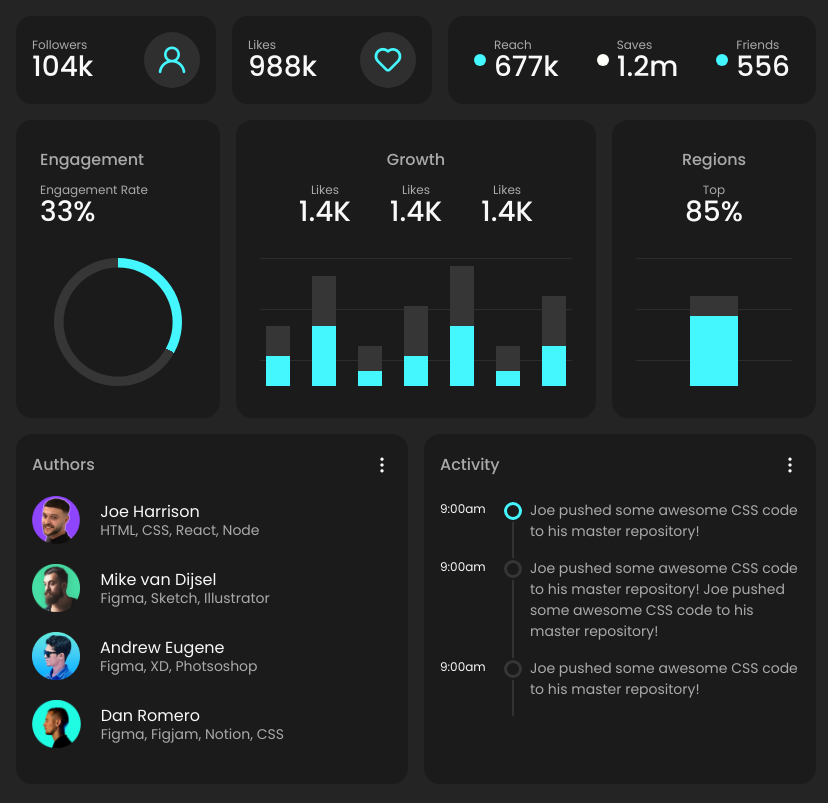
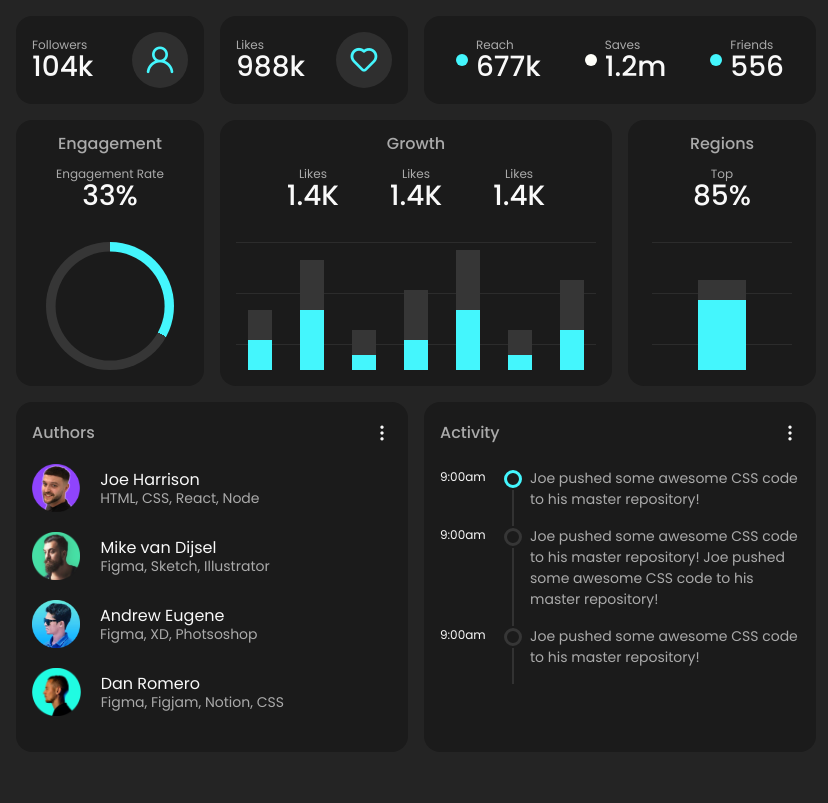
Before and after one commit to Punptts/DashboardJoe, a plain HTML site: page index.html in a window 1280 px wide. Shown: the whole page, without its empty margins (224-1052 px from the left). Drawn offline with nearby package versions, Linux system fonts and the light colour scheme.

Commit message:
completed part 4

```diff
--- a/index.html
+++ b/index.html
@@ -2,16 +2,19 @@
 <html lang="en">
     <head>
         <title>HTML CSS Dashboard</title>
+        <meta name="viewport" content="width=device-width, initial-scale=1.0">
         <link rel="stylesheet" href="https://unicons.iconscout.com/release/v4.0.0/css/line.css">
         <link rel="preconnect" href="https://fonts.googleapis.com">
         <link rel="preconnect" href="https://fonts.gstatic.com" crossorigin>
         <link href="https://fonts.googleapis.com/css2?family=Poppins:wght@400;500;600;700&display=swap" rel="stylesheet">
-        <link rel="stylesheet" href="styles.css">
+        <link rel="stylesheet" href="styles/reset.css">
+        <link rel="stylesheet" href="styles/layout.css">
+        <link rel="stylesheet" href="styles/shared.css">
+        <link rel="stylesheet" href="styles/cards.css">
     </head>
     <body>
         <div class="container">
-            <div class="row">
-            <div class="card card-headline">
+            <div class="card card-headline card-headline1">
                 <div>
                 <h4 class="card-h4">
                     Followers
@@ -22,7 +25,7 @@
                 </div>
                 <span class="card-headline-icon uil uil-user"></span>
             </div>
-            <div class="card card-headline">
+            <div class="card card-headline card-headline2">
                 <div>
                 <h4 class="card-h4">
                     Likes
@@ -68,8 +71,6 @@
                     </div>
                 </div>
             </div>
-            </div>
-            <div class="row">
             <div class="card has-extra-padding card-progress">
                 <div>
                     <h3 class="card-h3">
@@ -162,8 +163,6 @@
                     </div>
                 </div>
             </div>
-            </div>
-            <div class="row">
             <div class="card card-author">
                 <header class="card-header">
                     <h3 class="card-h3 no-bottom-margin">
@@ -257,6 +256,5 @@
                 </div>
             </div>
         </div>
-        </div>
     </body>
 </html>
--- a/styles.css
+++ /dev/null
@@ -1,366 +0,0 @@
-/* Variables */
-
-:root {
-  --color-primary: #44f6fd;
-  --color-secondary: #fffffa;
-  --color-default: #363636;
-
-  --color-background: #242424;
-  --color-card: #1b1b1b;
-
-  --color-text: #f9f9f9;
-  --color-label: #aaaaaa;
-  --color-disable: #888888;
-
-  --length-md1: 1rem;
-  --length-md2: 1.25rem;
-  --length-md3: 1.5rem;
-}
-
-/* Reset */
-
-body {
-  margin: 0%;
-  font-family: "Poppins", Arial, sans-serif;
-  background: var(--color-background);
-  color: var(--color-text);
-
-}
-
-h1,h2,h3,h4,h5,h6 {
-margin: 0%;
-line-height: 1;
-}
-
-/* Shared Components */
-
-/* Layout component */
-
-.container {
-  padding: 1rem;
-}
-
-@media only screen and (min-width: 800px) {
-  .container {
-    width: 800px;
-    margin: 0 auto;
-  }
-}
-
-@media only screen and (min-width: 800px) {
-  .row {
-    display: flex;
-    gap: 1rem;
-  }
-}
-
-/* Card component */
-
-.card {
-  flex-grow: 1;
-  padding: 1rem;
-  margin-bottom: 1rem;
-  background: var(--color-card);
-  border-radius: 1rem;
-}
-
-.card.has-extra-padding {
-  padding: 2rem 1.5rem;
-}
-
-.card-header {
-  display: flex;
-  align-items: center;
-  justify-content: space-between;
-}
-
-.card-header-icon {
-  font-size: 1.25rem;
-}
-
-.card-h4 {
-  margin-bottom: 2px;
-  font-size: 0.75rem;
-  font-weight: 400;
-  color: var(--color-label);
-}
-
-.card-h3 {
-  margin-bottom: var(--length-md1);
-  color: var(--color-label);
-  font-size: 1rem;
-  font-weight: 500;
-}
-
-.card-h3.no-bottom-margin {
-  margin-bottom: 0;
-}
-
-.card-h2 {
-  font-size: 1.75rem;
-  font-weight: 500;
-}
-
-.card-h2.has-bottom-margin {
-  margin-bottom: 2rem;
-}
-
-/* Bar Chart */
-
-.card-bar-chart {
-  display: flex;
-  justify-content: space-evenly;
-  gap: 1rem;
-  align-items: flex-end;
-  height: 8rem;
-  background: repeating-linear-gradient(
-    rgba(255, 255, 255, 0.075) 0% 0.5%,
-    transparent 0.5% 20%
-  );
-}
-
-.card-bar-chart > div {
-  display: grid;
-  place-items: end;
-}
-
-.card-bar-chart > div > div {
-  width: 1.5rem;
-}
-
-.card-bar-chart.is-gauge-chart > div > div {
-  width: 3rem;
-}
-
-.card-bar-primary {
-  background: var(--color-primary)
-}
-
-.card-bar-default {
-  background: var(--color-default)
-  }
-
-  /* Avatar list */
-
-.avatar-list {
-  list-style: none;
-  padding: 0;
-}
-
-.avatar-list > li {
-  display: flex;
-  gap: var(--length-md2);
-  align-items: center;
-  margin-bottom: var(--length-md2)
-}
-
-.avatar {
-  width: rem;
-  height: 3rem;
-}
-
-.avatar-title,
-.avatar-notes {
-  display: block;
-  line-height: 1;
-}
-
-.avatar-title {
-  font-size: 1rem;
-  margin-bottom: 3px
-}
-
-.avatar-notes {
-  color: var(--color-label);
-  font-size: 00.875rem;
-}
-
-/* Timeline */
-
-.timeline {
-  padding-top: 1.25rem;
-  }
-
-  .timeline-row {
-  position: relative;
-  display: flex;
-  padding-bottom: 1rem;
-  }
-
-  .timeline-when {
-  width: 3.5rem;
-  min-width: 3.5rem;
-  max-width: 3.5rem;
-  font-size: 0.75rem;
-  }
-
-  .timeline-badge {
-  width: 0.75rem;
-  min-width: 0.75rem;
-  max-width: 0.75rem;
-  height: 0.75rem;
-  margin: 1.5px 0.5rem 0;
-  border-radius: 50%;
-  border: 3px solid var(--color-default);
-  background-color: var(--color-card);
-  }
-
-  .timeline-row.primary .timeline-badge {
-    border-color: var(--color-primary);
-  }
-
-  .timeline-badge::after {
-    content: "";
-    position: absolute;
-    top: 22px;
-    left: 4.5rem;
-    width: 2px;
-    height: calc(100% - 22px);
-    background: rgba(255, 255, 255, 0.1);
-  }
-
-  .timeline-text {
-    color: var(--color-label);
-    font-size: 0.875rem;
-  }
-
-/* Bespoke Card Styles - specific for this purpose */
-
-/* Card Headline */
-
-.card-headline-icon {
-  display: grid;
-  place-items: center;
-  width: 3.5rem;
-  height: 3.5rem;
-  border-radius: 50%;
-  color: var(--color-primary);
-  font-size: 2rem;
-  background-color: rgba(225, 225, 225, 0.1);
-}
-
-.card-headline {
-  display: flex;
-  align-items: center;
-  justify-content: space-between;
-}
-
-@media only screen and (min-width: 800px) {
-  .card-headline {
-    width: 25%;
-  }
-}
-
-/* Card List */
-
-.card-list {
-  display: flex;
-  align-content: center;
-  justify-content: space-evenly;
-  gap: 1.75rem;
-}
-
-@media only screen and (min-width: 800px) {
-  .card-list {
-    width: 50%;
-  }
-}
-
-.card-list-item {
-  display: flex;
-  align-items: center;
-  gap: 0.5rem;
-
-}
-
-.card-list-badge {
-  width: 0.75rem;
-  height: 0.75rem;
-  border-radius: 50%;
-  background-color: var(--color-primary);
-}
-
-.card-list-badge.primary {
-  background: var(--color-primary)
-}
-
-.card-list-badge.secondary {
-  background: var(--color-secondary)
-}
-
-.card-list-badge.default {
-  background: var(--color-default)
-}
-
-/* Card-progress */
-
-@media only screen and (min-width: 800px) {
-  .card-progress {
-    width: 25%;
-  }
-}
-
-.card-progress-donut {
-  position: relative;
-  width: 8rem;
-  height: 8rem;
-  margin: 0 auto;
-  border-radius: 50%;
-  background: conic-gradient(
-    var(--color-primary) 0% 33%,
-    var(--color-default) 33% 100%
-    );
-}
-
-.card-progress-donut::after {
-  content: "";
-  position: absolute;
-  top: 50%;
-  left: 50%;
-  transform: translate(-50%, -50%);
-  width: 85%;
-  height: 85%;
-  border-radius: inherit;
-  background: var(--color-card);
-}
-
-/* Growth Card */
-
-.card-growth {
-  text-align: center;
-}
-
-@media only screen and (min-width: 800px) {
-  .card-growth {
-    width: 50%;
-  }
-}
-
-.card-growth-headlines {
-  display: flex;
-  justify-content: space-evenly;
-
-
-}
-
-/* Regions Card */
-
-.card-regions {
-  padding: 1rem 1.5rem;
-  text-align: center;
-}
-
-@media only screen and (min-width: 800px) {
-  .card-regions {
-    width: 25%;
-  }
-}
-
-/* Author and Activity Cards */
-
-@media only screen and (min-width: 800px) {
-  .card-author,
-  .card-activity {
-    width: 50%;
-  }
-}
--- /dev/null
+++ b/styles/cards.css
@@ -0,0 +1,124 @@
+/* Bespoke Card Styles - specific for this purpose */
+
+/* Card Headline */
+
+.card-headline-icon {
+  display: grid;
+  place-items: center;
+  width: 3.5rem;
+  height: 3.5rem;
+  border-radius: 50%;
+  color: var(--color-primary);
+  font-size: 2rem;
+  background-color: rgba(225, 225, 225, 0.1);
+}
+
+.card-headline {
+  display: flex;
+  align-items: center;
+  justify-content: space-between;
+}
+
+.card-headline1 {
+  grid-area: headline1;
+}
+
+.card-headline2 {
+  grid-area: headline2;
+}
+
+/* Card List */
+
+.card-list {
+  grid-area: list;
+  display: flex;
+  justify-content: space-evenly;
+  gap: 1.75rem;
+}
+
+.card-list-item {
+  display: flex;
+  align-items: center;
+  gap: 0.5rem;
+
+}
+
+.card-list-badge {
+  width: 0.75rem;
+  height: 0.75rem;
+  border-radius: 50%;
+  background-color: var(--color-primary);
+}
+
+.card-list-badge.primary {
+  background: var(--color-primary)
+}
+
+.card-list-badge.secondary {
+  background: var(--color-secondary)
+}
+
+.card-list-badge.default {
+  background: var(--color-default)
+}
+
+/* Card-progress */
+
+.card-progress {
+  grid-area: engagement;
+  text-align: center;
+}
+
+.card-progress-donut {
+  position: relative;
+  width: 8rem;
+  height: 8rem;
+  margin: 0 auto;
+  border-radius: 50%;
+  background: conic-gradient(
+    var(--color-primary) 0% 33%,
+    var(--color-default) 33% 100%
+    );
+}
+
+.card-progress-donut::after {
+  content: "";
+  position: absolute;
+  top: 50%;
+  left: 50%;
+  transform: translate(-50%, -50%);
+  width: 85%;
+  height: 85%;
+  border-radius: inherit;
+  background: var(--color-card);
+}
+
+/* Growth Card */
+
+.card-growth {
+  grid-area: growth;
+  text-align: center;
+}
+
+.card-growth-headlines {
+  display: flex;
+  justify-content: space-evenly;
+}
+
+/* Regions Card */
+
+.card-regions {
+  grid-area: regions;
+  padding: 1rem 1.5rem;
+  text-align: center;
+}
+
+/* Author and Activity Cards */
+
+.card-author {
+  grid-area: author;
+}
+
+.card-activity {
+  grid-area: activity;
+}
--- /dev/null
+++ b/styles/layout.css
@@ -0,0 +1,38 @@
+.container {
+  padding: 1rem;
+  display: grid;
+  grid-gap: var(--length-md1);
+  grid-template-columns: repeat(2, 1fr);
+  grid-template-areas:
+    "headline1 headline2"
+    "list list"
+    "growth growth"
+    "engagement engagement"
+    "regions regions"
+    "author author"
+    "activity activity";
+  }
+
+  @media only screen and (min-width: 600px) {
+    .container {
+      grid-template-areas:
+      "headline1 headline2"
+      "list list"
+      "growth growth"
+      "engagement regions"
+      "author author"
+      "activity activity";
+  }
+}
+
+  @media only screen and (min-width: 800px) {
+    .container {
+      grid-template-columns: repeat(4, 1fr);
+      grid-template-areas:
+        "headline1 headline2 list list"
+        "engagement growth growth regions"
+        "author author activity activity";
+      width: 800px;
+      margin: 0 auto;
+  }
+}
--- /dev/null
+++ b/styles/reset.css
@@ -0,0 +1,33 @@
+/* Variables */
+
+:root {
+    --color-primary: #44f6fd;
+    --color-secondary: #fffffa;
+    --color-default: #363636;
+
+    --color-background: #242424;
+    --color-card: #1b1b1b;
+
+    --color-text: #f9f9f9;
+    --color-label: #aaaaaa;
+    --color-disable: #888888;
+
+    --length-md1: 1rem;
+    --length-md2: 1.25rem;
+    --length-md3: 1.5rem;
+  }
+
+  /* Reset */
+
+  body {
+    margin: 0%;
+    font-family: "Poppins", Arial, sans-serif;
+    background: var(--color-background);
+    color: var(--color-text);
+
+  }
+
+  h1,h2,h3,h4,h5,h6 {
+  margin: 0%;
+  line-height: 1;
+  }
--- /dev/null
+++ b/styles/shared.css
@@ -0,0 +1,168 @@
+/* Card component */
+
+.card {
+    padding: 1rem;
+    background: var(--color-card);
+    border-radius: 1rem;
+  }
+
+  .card.has-extra-padding {
+    padding: rem 1.5rem;
+    text-align: center;
+  }
+
+  .card-header {
+    display: flex;
+    align-items: center;
+    justify-content: space-between;
+  }
+
+  .card-header-icon {
+    font-size: 1.25rem;
+  }
+
+  .card-h4 {
+    margin-bottom: 2px;
+    font-size: 0.75rem;
+    font-weight: 400;
+    color: var(--color-label);
+  }
+
+  .card-h3 {
+    margin-bottom: var(--length-md1);
+    color: var(--color-label);
+    font-size: 1rem;
+    font-weight: 500;
+  }
+
+  .card-h3.no-bottom-margin {
+    margin-bottom: 0;
+  }
+
+  .card-h2 {
+    font-size: 1.75rem;
+    font-weight: 500;
+  }
+
+  .card-h2.has-bottom-margin {
+    margin-bottom: 2rem;
+  }
+
+  /* Bar Chart */
+
+  .card-bar-chart {
+    display: flex;
+    justify-content: space-evenly;
+    gap: 1rem;
+    align-items: flex-end;
+    height: 8rem;
+    background: repeating-linear-gradient(
+      rgba(255, 255, 255, 0.075) 0% 0.5%,
+      transparent 0.5% 20%
+    );
+  }
+
+  .card-bar-chart > div {
+    display: grid;
+    place-items: end;
+  }
+
+  .card-bar-chart > div > div {
+    width: 1.5rem;
+  }
+
+  .card-bar-chart.is-gauge-chart > div > div {
+    width: 3rem;
+  }
+
+  .card-bar-primary {
+    background: var(--color-primary)
+  }
+
+  .card-bar-default {
+    background: var(--color-default)
+    }
+
+    /* Avatar list */
+
+  .avatar-list {
+    list-style: none;
+    padding: 0;
+  }
+
+  .avatar-list > li {
+    display: flex;
+    gap: var(--length-md2);
+    align-items: center;
+    margin-bottom: var(--length-md2)
+  }
+
+  .avatar {
+    width: rem;
+    height: 3rem;
+  }
+
+  .avatar-title,
+  .avatar-notes {
+    display: block;
+    line-height: 1;
+  }
+
+  .avatar-title {
+    font-size: 1rem;
+    margin-bottom: 3px
+  }
+
+  .avatar-notes {
+    color: var(--color-label);
+    font-size: 00.875rem;
+  }
+
+  /* Timeline */
+
+  .timeline {
+    padding-top: 1.25rem;
+    }
+
+    .timeline-row {
+    position: relative;
+    display: flex;
+    padding-bottom: 1rem;
+    }
+
+    .timeline-when {
+    width: 3.5rem;
+    min-width: 3.5rem;
+    max-width: 3.5rem;
+    font-size: 0.75rem;
+    }
+
+    .timeline-badge {
+    width: 0.75rem;
+    min-width: 0.75rem;
+    max-width: 0.75rem;
+    height: 0.75rem;
+    margin: 1.5px 0.5rem 0;
+    border-radius: 50%;
+    border: 3px solid var(--color-default);
+    background-color: var(--color-card);
+    }
+
+    .timeline-row.primary .timeline-badge {
+      border-color: var(--color-primary);
+    }
+
+    .timeline-badge::after {
+      content: "";
+      position: absolute;
+      top: 22px;
+      left: 4.5rem;
+      width: 2px;
+      height: calc(100% - 22px);
+      background: rgba(255, 255, 255, 0.1);
+    }
+
+    .timeline-text {
+      color: var(--color-label);
+      font-size: 0.875rem;
+    }
```
Lines whose indentation alone changed are shown as unchanged.
